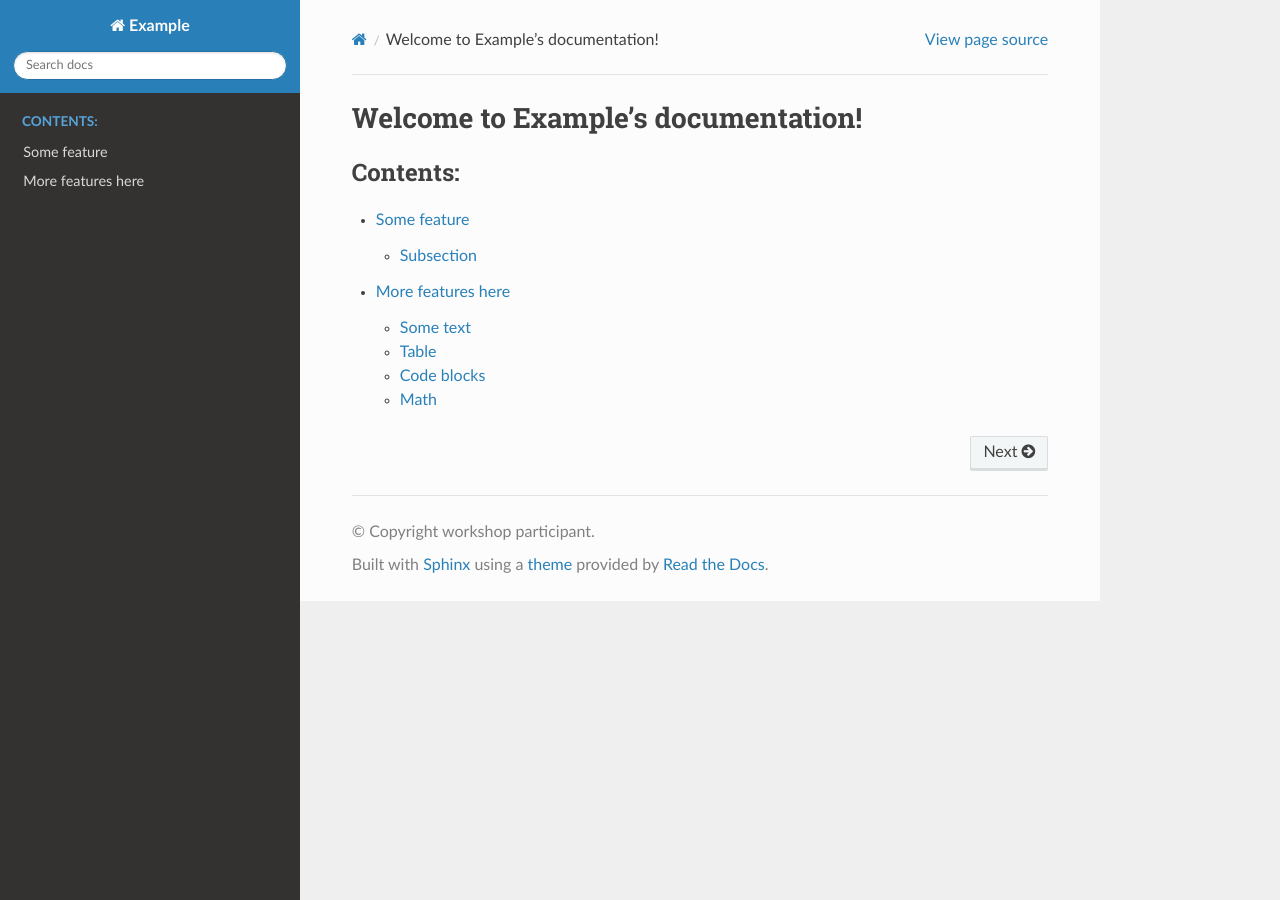
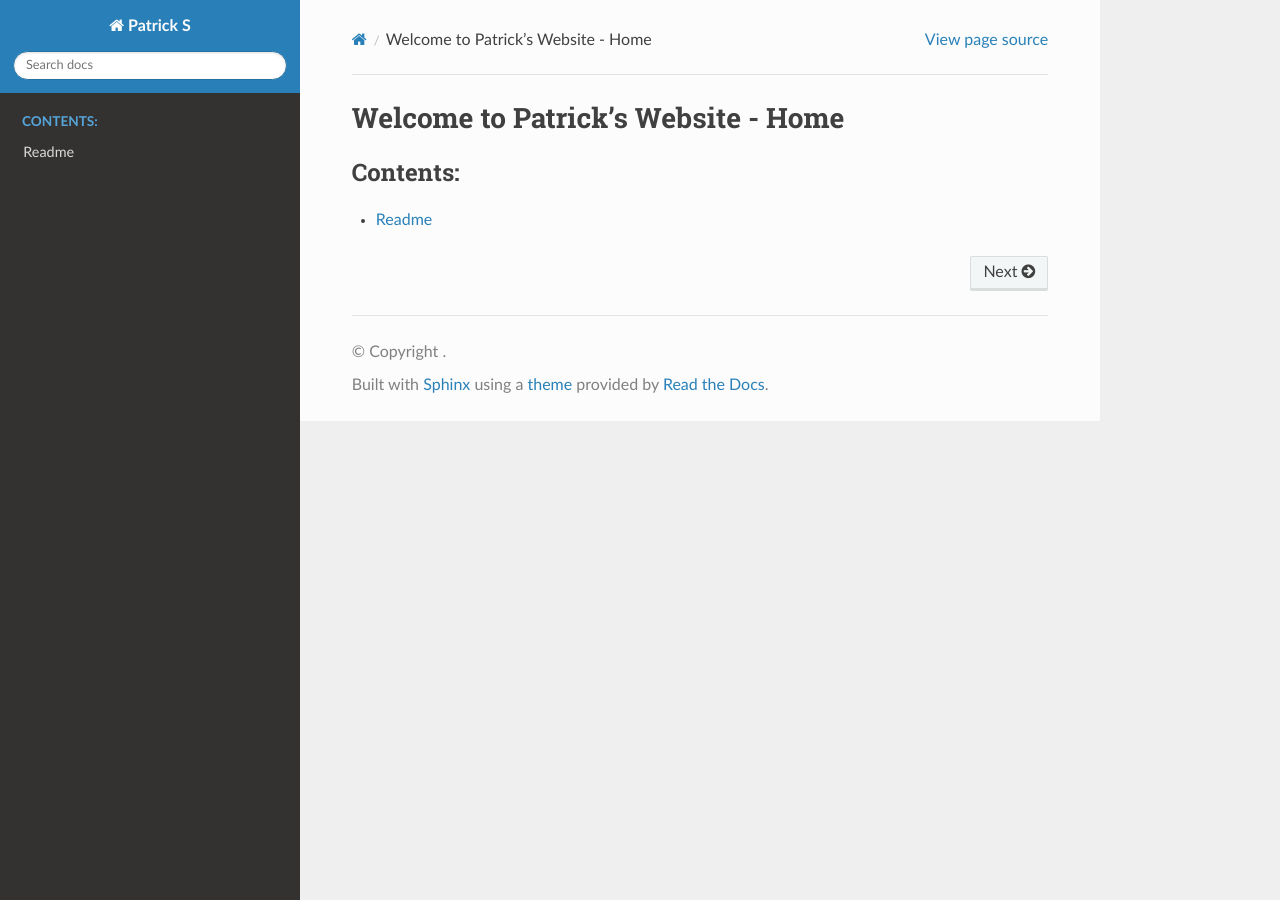
Before and after one commit to pat-sta/home, a Sphinx documentation site: the page built from doc/index.rst, in a window 1280 px wide. Built offline with Sphinx 7.4.7 and the Read the Docs theme 2.0.0, drawn with Linux system fonts in a browser that asks for light colours.

Commit message:
Update real content

```diff
--- a/doc/conf.py
+++ b/doc/conf.py
@@ -6,10 +6,10 @@
 # -- Project information -----------------------------------------------------
 # https://www.sphinx-doc.org/en/master/usage/configuration.html#project-information
 
-project = 'Example'
-copyright = 'workshop participant'
-author = 'workshop participant'
-release = '0.1'
+project = 'Patrick S'
+#copyright = 'workshop participant'
+#author = 'workshop participant'
+#release = '0.1'
 
 
 # -- General configuration ---------------------------------------------------
--- a/doc/index.rst
+++ b/doc/index.rst
@@ -3,12 +3,11 @@
    You can adapt this file completely to your liking, but it should at least
    contain the root `toctree` directive.
 
-Welcome to Example's documentation!
+Welcome to Patrick's Website - Home
 ===================================
 
 .. toctree::
    :maxdepth: 2
    :caption: Contents:
 
-   some-feature.md
-   another-feature.md
+   readme.md
--- /dev/null
+++ b/doc/readme.md
@@ -0,0 +1 @@
+# Readme
```
Also changed, not shown: doc/another-feature.md (deleted, +0 -51 lines), doc/some-feature.md (deleted, +0 -14 lines).
